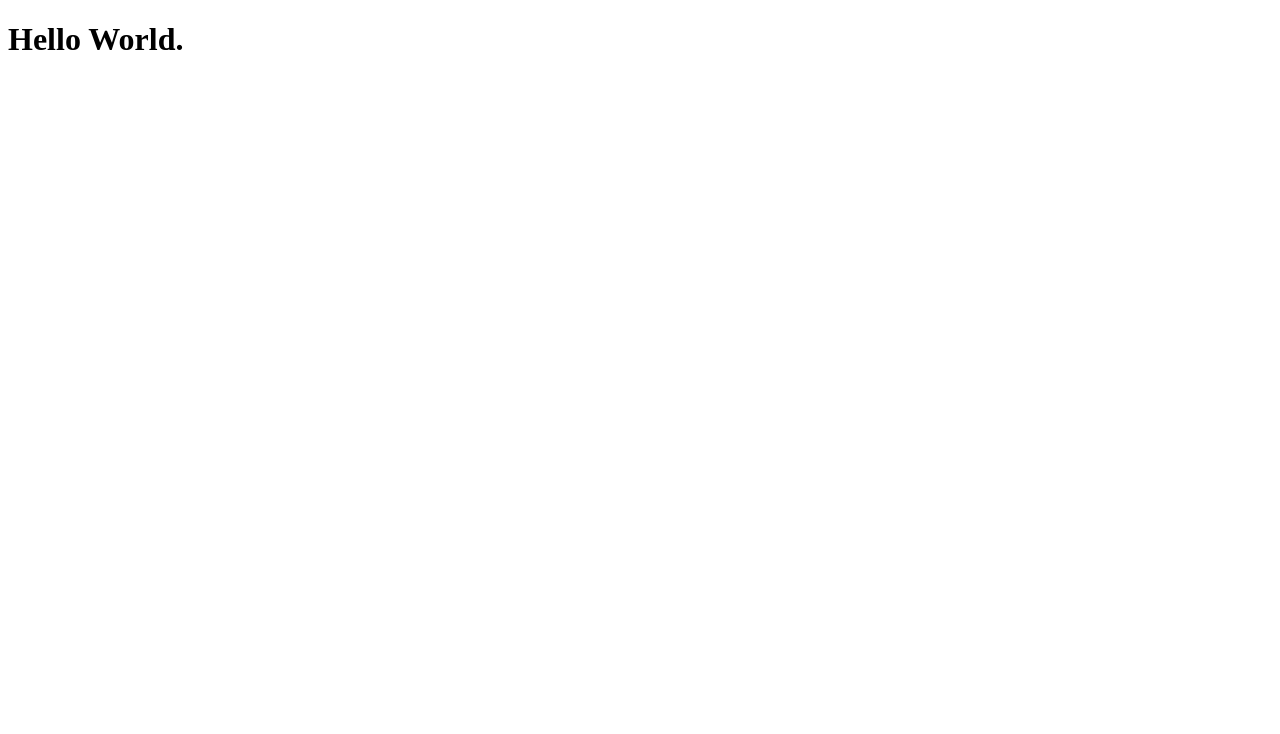
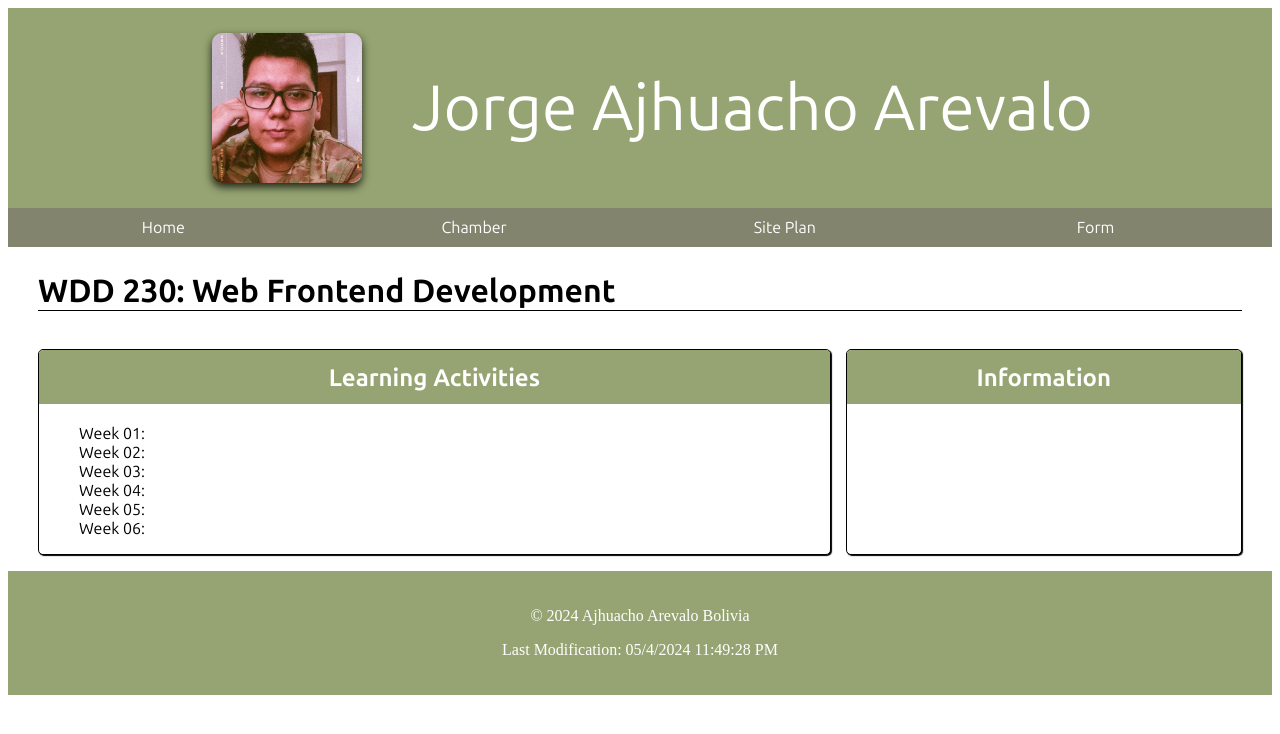
Before and after one commit to JorgeAjhuacho/wdd230, a plain HTML site: page index.html in a window 1280 px wide. Drawn offline with Linux system fonts and the light colour scheme.

Commit message:
Course Home Page Development

```diff
--- a/index.html
+++ b/index.html
@@ -3,9 +3,54 @@
 <head>
     <meta charset="UTF-8">
     <meta name="viewport" content="width=device-width, initial-scale=1.0">
-    <title>Document</title>
+    <meta name="title" content="Jorge Ajhuacho - WDD 230 - Web Frontend Development">
+    <meta name="description" content="Explore WDD 230 - Web Frontend Development with Jorge Ajhuacho Arevalo! Access our comprehensive course assignment portal for interactive and practical exercises.">
+    <meta name="author" content="Jorge Ajhuacho Aravalo">
+    <title>WDD 230 - Web Frontend Development</title>
+    <link href="styles/base.css" rel="stylesheet">
+    <link href="styles/larger.css" rel="stylesheet">
+    <link rel="preconnect" href="https://fonts.googleapis.com">
+    <link rel="preconnect" href="https://fonts.gstatic.com" crossorigin>
+    <link href="https://fonts.googleapis.com/css2?family=Ubuntu+Sans:ital,wght@0,100..800;1,100..800&display=swap" rel="stylesheet">
 </head>
 <body>
-    <h1>Hello World.</h1>
+    <header>
+        <img src="images/JorgeAjhuachoPhoto.jpeg" alt="Jorge Ajhuacho" width="150" height="150">
+        <span>Jorge Ajhuacho Arevalo</span>
+    </header>
+    <nav id="menu-bar"><ul>
+        <li><a href="index.html">Home</a></li>
+        <li><a href="">Chamber</a></li>
+        <li><a href="">Site Plan</a></li>
+        <li><a href="">Form</a></li>
+    </ul>
+    </nav>
+    <main>
+        <h1>WDD 230: Web Frontend Development</h1>
+        <div class="card">
+            <section>
+                <h2>Learning Activities</h2>
+                <nav id="learning-act-link">
+                    <ul>
+                        <li><a href="">Week 01:</a></li>
+                        <li><a href="">Week 02:</a></li>
+                        <li><a href="">Week 03:</a></li>
+                        <li><a href="">Week 04:</a></li>
+                        <li><a href="">Week 05:</a></li>
+                        <li><a href="">Week 06:</a></li>
+                    </ul>
+                </nav>
+            </section>
+
+            <section>
+                <h2>Information</h2>
+            </section>
+        </div>
+    </main>
+    <footer>
+        <p>&#169 <span id="currentYear"></span> Ajhuacho Arevalo Bolivia</p>
+        <p id="lastModified">Last Modification: </p>
+    </footer>
+    <script src="scripts/getDate.js"></script>
 </body>
 </html>
--- /dev/null
+++ b/scripts/getDate.js
@@ -0,0 +1,13 @@
+document.addEventListener("DOMContentLoaded", function() {
+    const currentYear = new Date().getFullYear();
+    // Update the content of the first paragraph with the current year
+    document.getElementById("currentYear").innerHTML += currentYear;
+    // Get the last modified date of the document
+    const lastModifiedDate = new Date();
+    // Format the last modified date
+    const formattedDate = lastModifiedDate.toLocaleDateString('en-US', { year: 'numeric', day: 'numeric', month: '2-digit' });
+    var formattedHour = lastModifiedDate.toLocaleTimeString('en-US', {hour: "2-digit", minute: "2-digit", second: "2-digit"});
+    var formattedFullDate = formattedDate + ' '+ formattedHour;
+    // Update the content of the second paragraph with the last modified date
+    document.getElementById("lastModified").innerHTML += formattedFullDate;
+  });
--- /dev/null
+++ b/styles/base.css
@@ -0,0 +1,77 @@
+header{
+    background-color: rgb(149,164,114);
+    text-align: center;
+    justify-content: center;
+    display: flex;
+}
+header img{
+    margin: 25px 50px 25px 25px;
+    border-radius: 10px;;
+    box-shadow: 0px 4px  8px rgba(0,0,0,0.8);
+}
+
+header span{
+    color: white;
+    text-align: center;
+    align-content: center;
+    font-size: 5vw;
+    font-family: "Ubuntu Sans", "sans-serif";
+    font-optical-sizing: auto;
+
+}
+h1, h2, li{
+    font-family: "Ubuntu Sans", "sans-serif";
+    font-optical-sizing: auto;
+    font-size:'15';
+    font-style: normal;
+}
+
+#menu-bar{
+    width: 100%;
+    background-color: rgb(130,132,109);
+    overflow: auto;
+    display: inline-block;
+    margin:0;
+}
+
+#menu-bar a{
+    float: left;
+    padding: 10px;
+    color: white;
+    text-decoration: none;
+    width: 23%;
+    text-align: center;
+    margin: 0;
+
+}
+#menu-bar ul{
+    list-style-type: none;
+    margin: 0;
+    padding: 0;
+}
+#menu-bar a:hover{
+    background-color: rgba(255,255,255,0.5);
+    color: black;
+}
+main{
+    margin: 10px 30px 0 30px;
+}
+main h1{
+    border-bottom: 1px solid;
+}
+
+#learning-act-link ul{
+    list-style-type: none;
+}
+
+#learning-act-link a{
+    text-decoration: none;
+    color: black;
+}
+
+footer{
+    background-color: rgb(149,164,114);
+    text-align: center;
+    color: white;
+    padding: 20px;
+}
--- /dev/null
+++ b/styles/larger.css
@@ -0,0 +1,27 @@
+.card section{
+    border: 1px solid black;
+    background-color: white;
+    border-radius: 5px;
+    overflow: hidden;
+    margin: 1rem 0;
+}
+.card h2{
+    background-color: rgb(149,164,114);
+    margin-top: 0;
+    color: white;
+    text-align: center;
+    display: block;
+    padding: 0.8rem 0;
+}
+
+@media only screen and (min-width: 380px){
+    .card {
+        display: grid;
+        grid-template-columns: 2fr 1fr;
+        column-gap: 15px;
+    }
+
+    .card section{
+        box-shadow: 1px 1px 1px black;
+    }
+}
```
Also changed, not shown: images/JorgeAjhuachoPhoto.jpeg (added).
